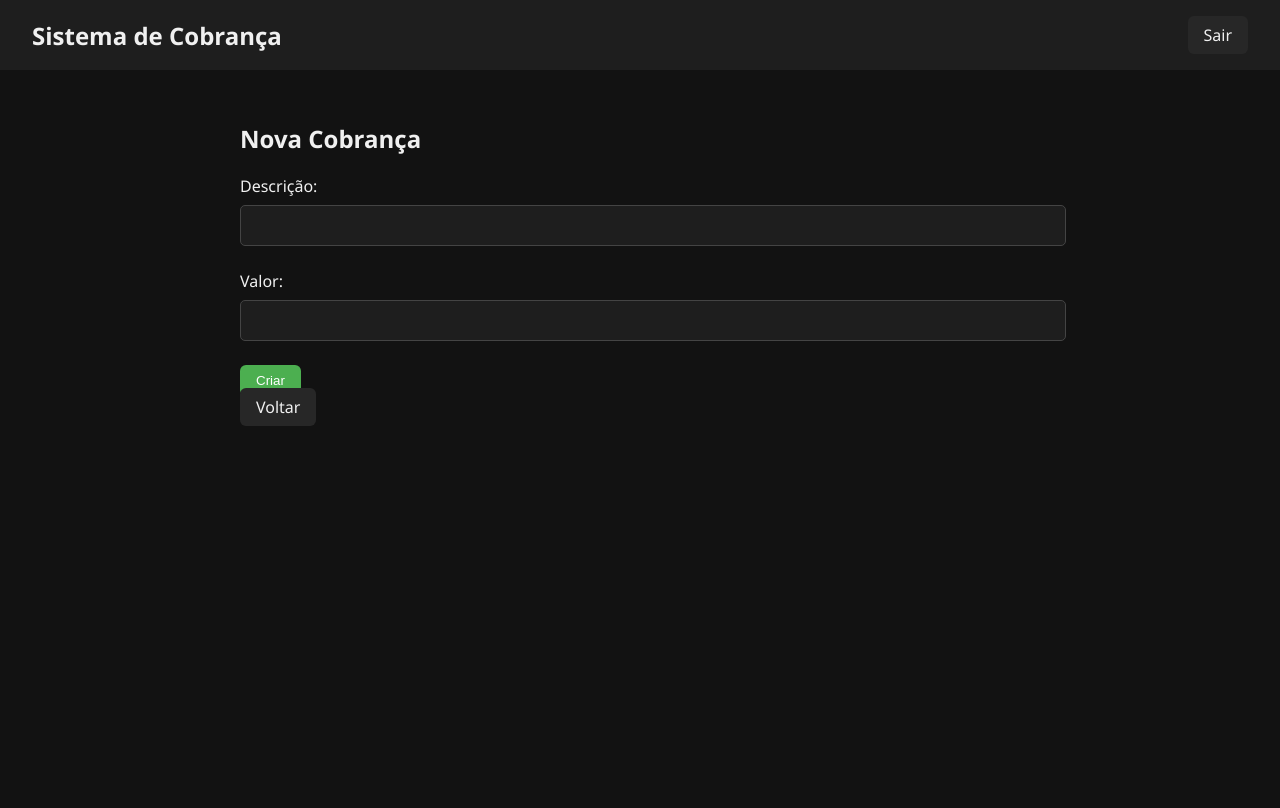
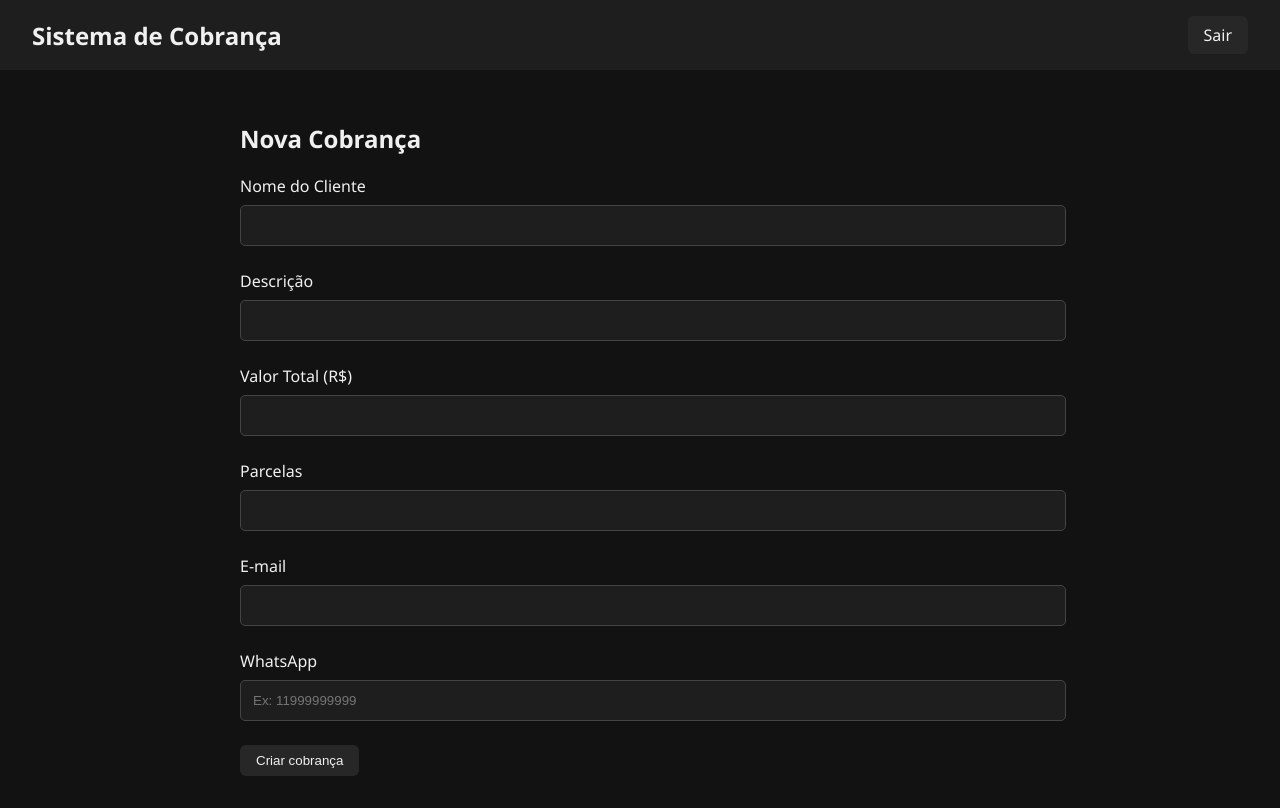
Before and after one commit to guandrade97/sistema-cobranca04, a Flask app: page /nova_cobranca in a window 1280 px wide. Before the commit the page ends 426 px from the top, so only its background shows below. Run offline with Flask 3, Linux system fonts and the light colour scheme; the visitor is signed in with stand-in values (Sample User, id 1).

Commit message:
Update nova_cobranca.html

```diff
--- a/templates/nova_cobranca.html
+++ b/templates/nova_cobranca.html
@@ -1,15 +1,35 @@
 {% extends "base.html" %}
-{% block title %}Nova Cobrança{% endblock %}
 {% block content %}
-<h2>Nova Cobrança</h2>
-<form method="POST">
-    <label for="descricao">Descrição:</label>
-    <input type="text" name="descricao" required>
-
-    <label for="valor">Valor:</label>
-    <input type="number" step="0.01" name="valor" required>
-
-    <button type="submit" class="btn">Criar</button>
-</form>
-<a href="{{ url_for('dashboard') }}">Voltar</a>
+<div class="max-w-xl mx-auto mt-10 bg-gray-900 p-6 rounded-xl shadow-lg">
+    <h2 class="text-2xl font-bold text-white mb-6">Nova Cobrança</h2>
+    <form method="POST">
+        <div class="mb-4">
+            <label class="block text-gray-300">Nome do Cliente</label>
+            <input type="text" name="nome_cliente" required class="w-full p-2 rounded bg-gray-800 text-white border border-gray-700">
+        </div>
+        <div class="mb-4">
+            <label class="block text-gray-300">Descrição</label>
+            <input type="text" name="descricao" required class="w-full p-2 rounded bg-gray-800 text-white border border-gray-700">
+        </div>
+        <div class="mb-4">
+            <label class="block text-gray-300">Valor Total (R$)</label>
+            <input type="number" step="0.01" name="valor" required class="w-full p-2 rounded bg-gray-800 text-white border border-gray-700">
+        </div>
+        <div class="mb-4">
+            <label class="block text-gray-300">Parcelas</label>
+            <input type="number" name="parcelas" required min="1" class="w-full p-2 rounded bg-gray-800 text-white border border-gray-700">
+        </div>
+        <div class="mb-4">
+            <label class="block text-gray-300">E-mail</label>
+            <input type="email" name="email" required class="w-full p-2 rounded bg-gray-800 text-white border border-gray-700">
+        </div>
+        <div class="mb-4">
+            <label class="block text-gray-300">WhatsApp</label>
+            <input type="text" name="whatsapp" required placeholder="Ex: 11999999999" class="w-full p-2 rounded bg-gray-800 text-white border border-gray-700">
+        </div>
+        <button type="submit" class="w-full bg-indigo-600 hover:bg-indigo-500 text-white py-2 rounded-lg font-semibold">
+            Criar cobrança
+        </button>
+    </form>
+</div>
 {% endblock %}
```
